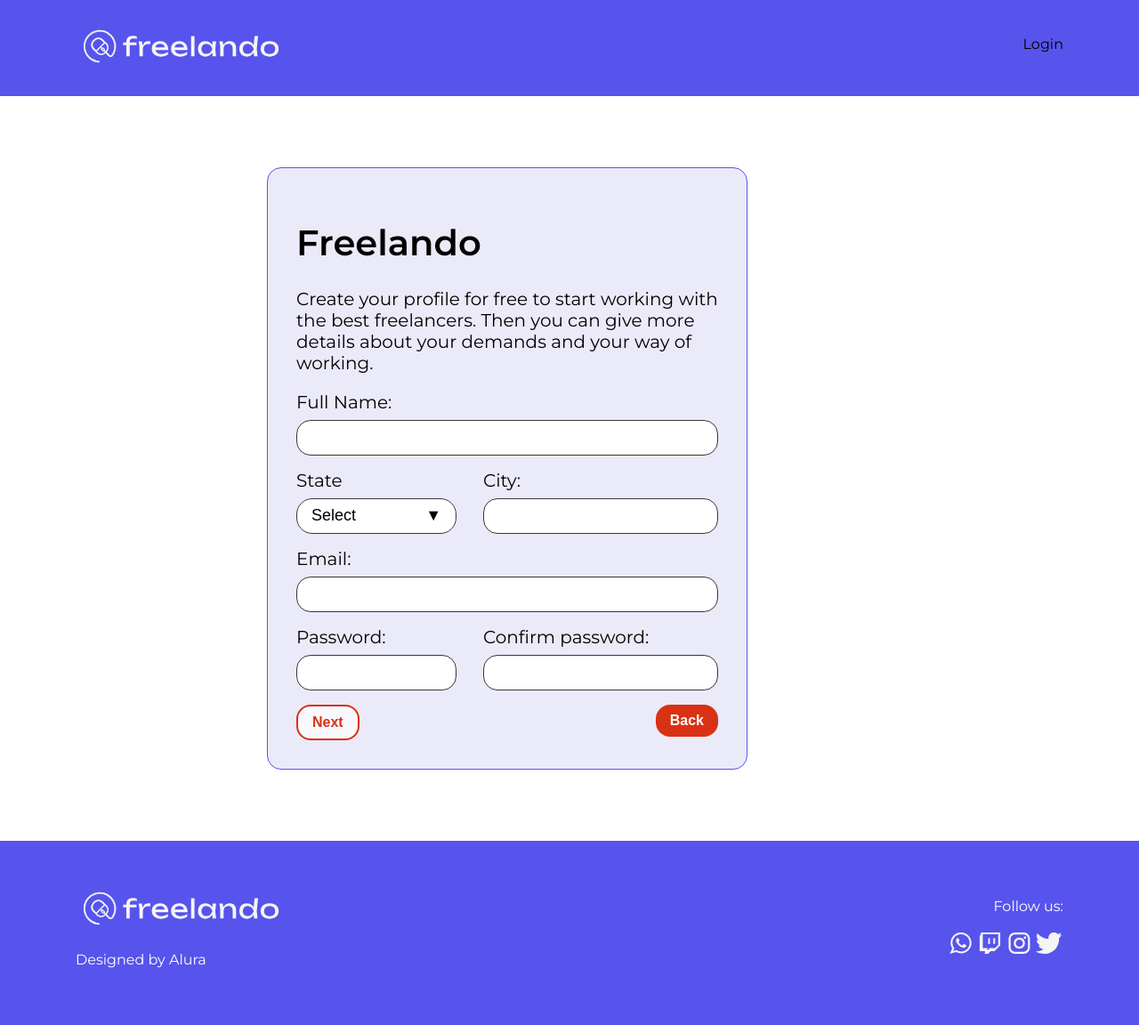
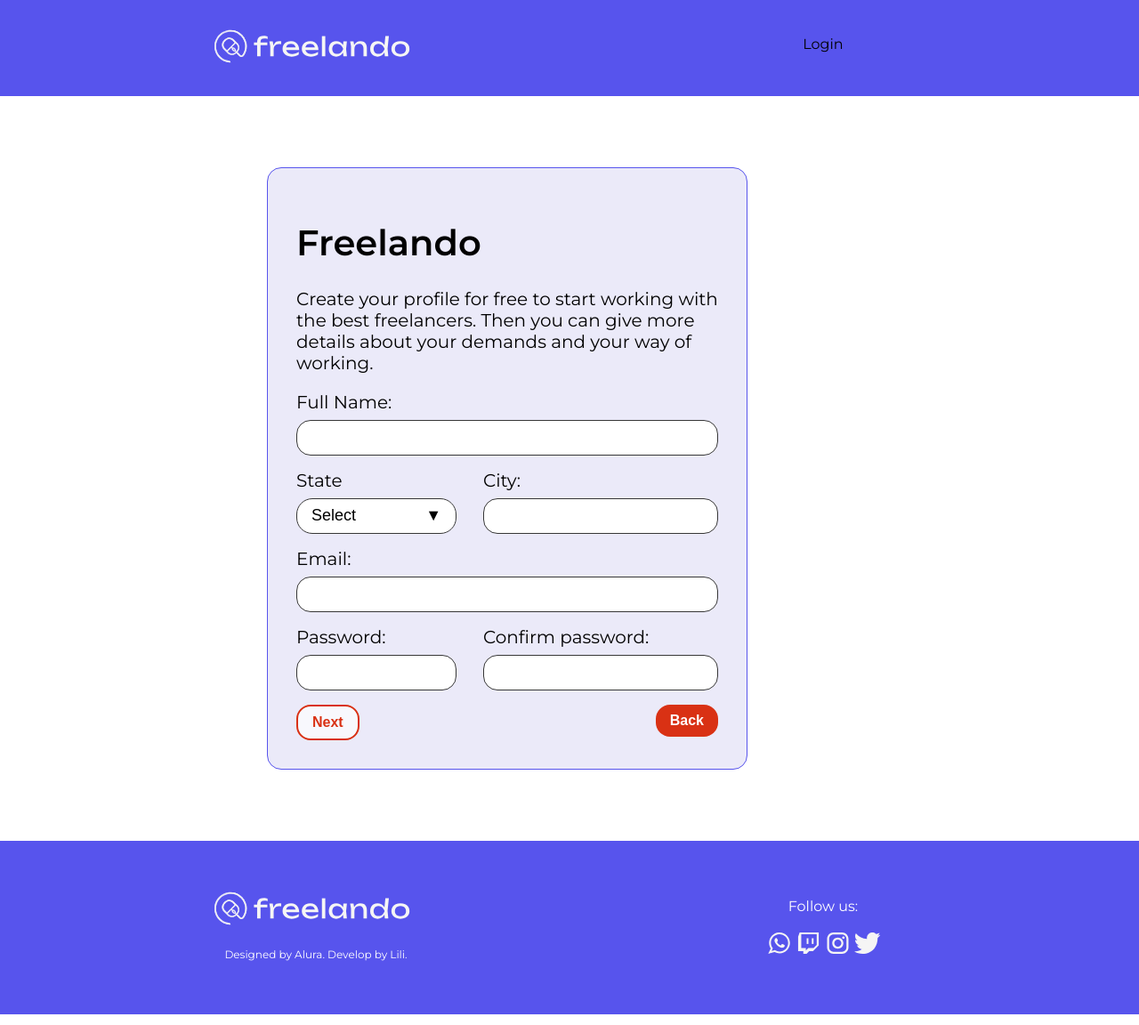
Before and after one commit to aguirreLCD/vite-project-freelando, a React (Vite) app: page / in a window 1280 px wide. Shown: the whole page at 89% size. Built offline with nearby package versions, Linux system fonts and the light colour scheme.

Commit message:
add validations on keyboard events, course 1 finished

```diff
--- a/src/App.jsx
+++ b/src/App.jsx
@@ -51,12 +51,12 @@ function App() {
 
       <Header>
         <Container>
-          <Row justify="between">
-            <Col align="start">
+          <Row>
+            <Col align="center">
               <FreelandoLogo />
             </Col>
 
-            <Col align="end">
+            <Col align="center">
               <p>Login</p>
             </Col>
           </Row>
@@ -130,12 +130,14 @@ function App() {
       <Footer>
         <Container>
           <Row>
-            <Col align="start">
+            <Col align="center">
               <FreelandoLogo />
-              <p>Designed by Alura</p>
+              <p style={{ fontSize: "0.75rem" }}>
+                Designed by Alura. Develop by Lili.
+              </p>
             </Col>
 
-            <Col align="end">
+            <Col align="center">
               <div>
                 <p>Follow us:</p>
                 <WhatsAppIcon />
--- a/src/components/DropDownList/DropDownList.jsx
+++ b/src/components/DropDownList/DropDownList.jsx
@@ -89,6 +89,10 @@ export const DropDownList = ({ title, options }) => {
             return 0;
           }
 
+          if (previousOption === options.length - 1) {
+            return options.length - 1;
+          }
+
           return (previousOption += 1);
         });
 
@@ -112,6 +116,13 @@ export const DropDownList = ({ title, options }) => {
         setCurrentOption(null);
         setShowList(false);
         setSelectedOption(options[currentOption]);
+        break;
+
+      case "Tab":
+      case "Escape":
+        event.preventDefault();
+        setCurrentOption(null);
+        setShowList(false);
         break;
 
       default:
```
